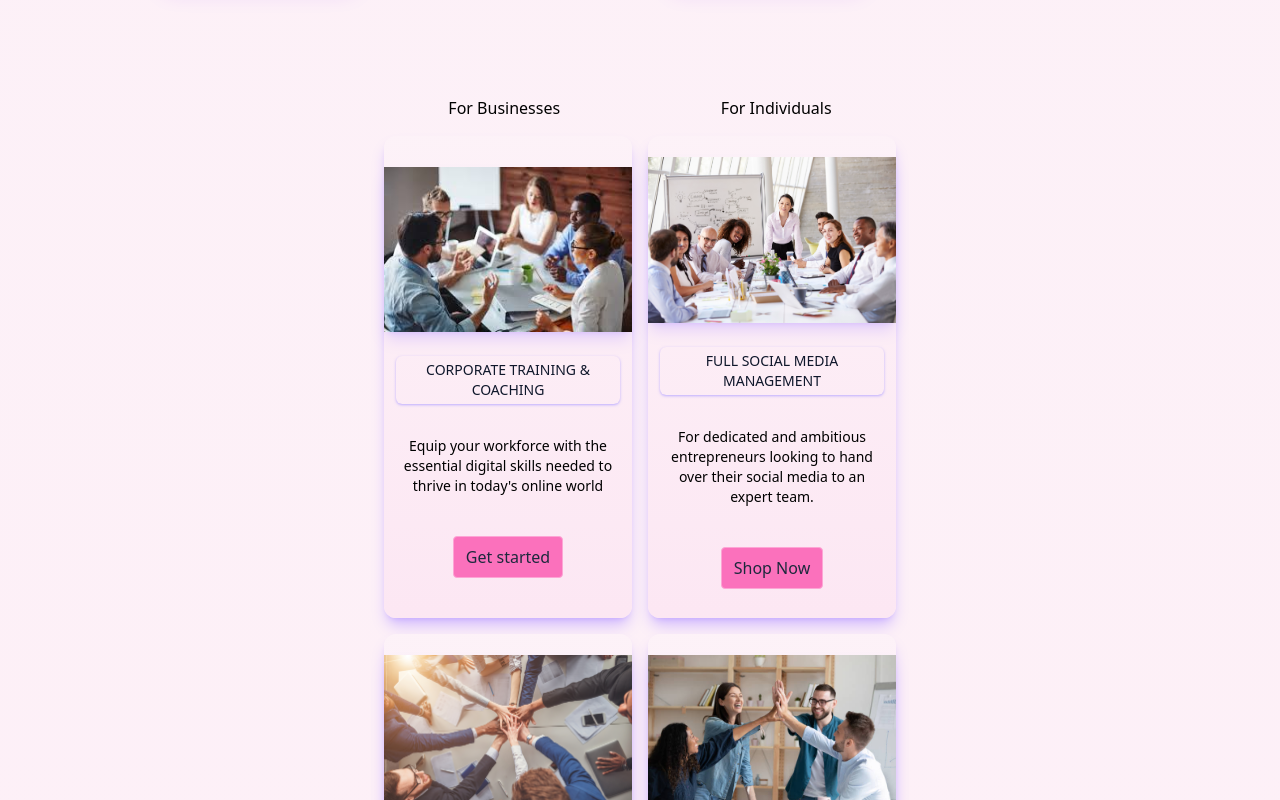
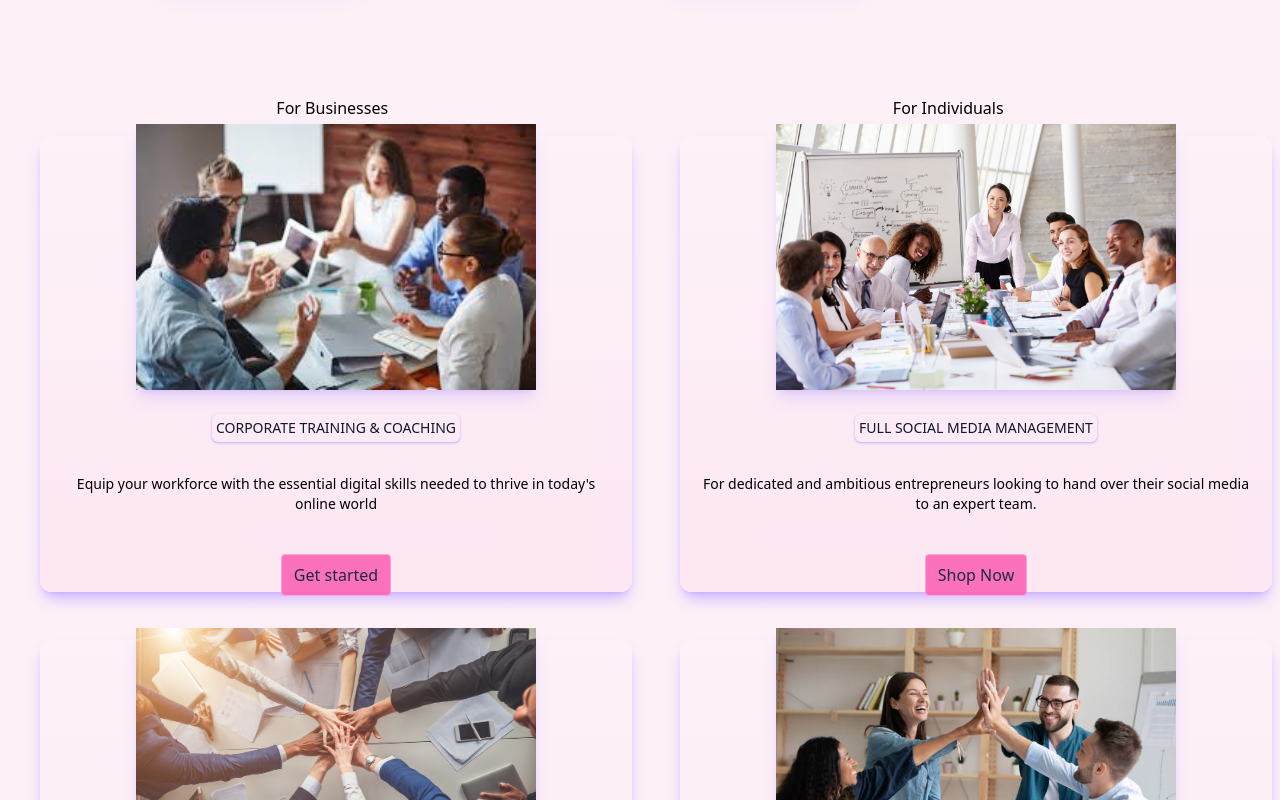
Before and after one commit to MatthewsRicky/shespeaksocial, a Next.js app: page / in a window 1280 px wide. Shown: the part 1220-2020 px from the top of the page. Built offline with nearby package versions, Linux system fonts and the light colour scheme.

Commit message:
layout changes for the card

```diff
--- a/components/ForBusiness.tsx
+++ b/components/ForBusiness.tsx
@@ -37,7 +37,7 @@ const ForBusiness = () => {
 	},
 ]
 	return (
-		<div className="h-240 m-4 grid grid-cols-1 md:grid-cols-2 md:w-lg justify-center items-center rounded-lg gap-4">
+		<div className="h-240 m-4 w-[100%] grid grid-cols-1 md:grid-cols-2 md:w-full justify-between items-center rounded-lg gap-12">
 			{businessCard.map((item) => (
 				<div key={item.id} className="flex rounded-xl min-h-100 text-center shadow-violet-400/50 shadow-lg gap-6 flex-col justify-center items-center overflow-x-0 bg-linear-to-b from-pink-50 to-pink-100 h-full w-full">
 					<Image src={item.imageUrl} alt={item.alt} width={400} height={400} className="flex cover shadow-lg hover:scale-105 transition-all duration-200 shadow-violet-400/30"/>
```
